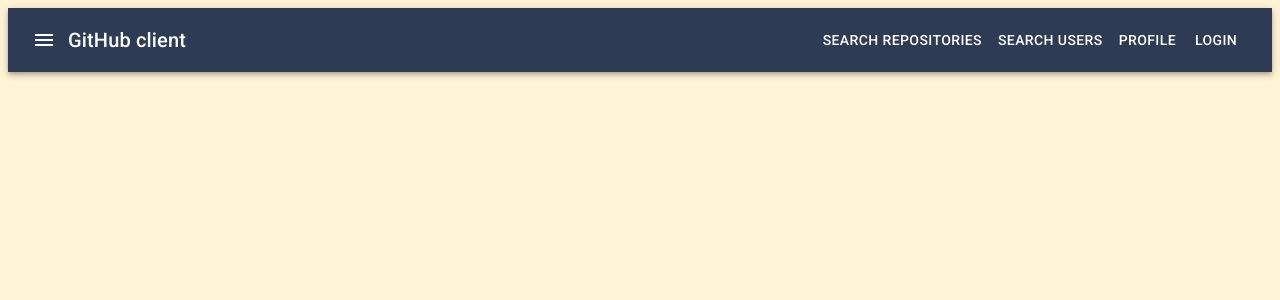
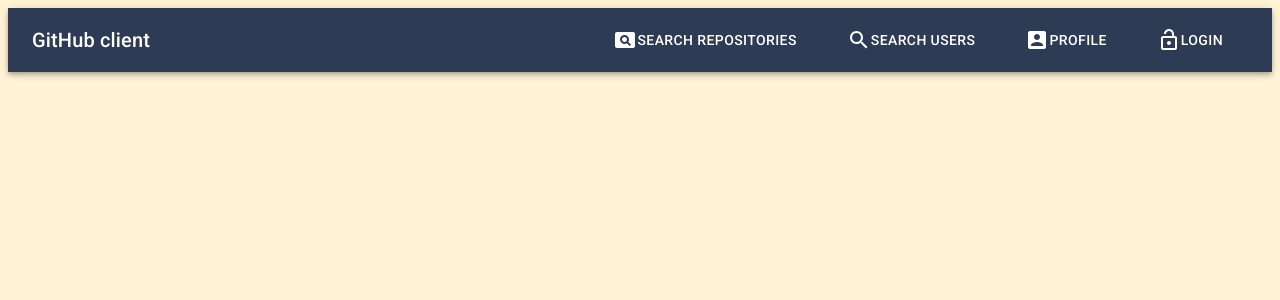
Before and after one commit to RinatGibadullin/gitclient, a React (Create React App) app: page / in a window 1280 px wide. Shown: the top 300 px of the page. Built offline with nearby package versions, Linux system fonts and the light colour scheme; no server answers.

Commit message:
fixed links and UserList

```diff
--- a/src/Components/App.css
+++ b/src/Components/App.css
@@ -30,3 +30,14 @@ li {
 li:hover {
     box-shadow: 0 14px 28px rgba(0,0,0,0.25), 0 10px 10px rgba(0,0,0,0.22);
 }
+
+a:link, a:visited {
+    padding: 14px 25px;
+    text-align: center;
+    text-decoration: none;
+}
+
+a:hover, a:active {
+    background-color: #f4ddb3;
+    border-radius: 25px;
+}
--- a/src/Components/App.js
+++ b/src/Components/App.js
@@ -37,7 +37,10 @@ export const useStyles = makeStyles({
         boxShadow: "0 8px 40px -12px rgba(0,0,0,0.3)",
         "&:hover": {
             boxShadow: "0 16px 70px -12.125px rgba(0,0,0,0.3)"
-        }
+        },
+        display: 'flex',
+        flexWrap: 'wrap',
+        flexDirection: "row",
     },
     media: {
         height: 100,
@@ -58,7 +61,8 @@ export const useStyles = makeStyles({
     avatar: {
         display: "inline-block",
         border: "2px solid white"
-    }
+    },
+
 });
 
 
--- a/src/Components/Login.js
+++ b/src/Components/Login.js
@@ -13,11 +13,6 @@ import Container from '@material-ui/core/Container';
 
 
 const useStyles = makeStyles(theme => ({
-    '@global': {
-        body: {
-            backgroundColor: theme.palette.common.white,
-        },
-    },
     paper: {
         marginTop: theme.spacing(8),
         display: 'flex',
@@ -37,7 +32,7 @@ const useStyles = makeStyles(theme => ({
     },
 }));
 
-export default function Login() {
+const Login = () => {
     const classes = useStyles();
 
     return (
@@ -78,4 +73,5 @@ export default function Login() {
             </div>
         </Container>
     );
-}
+};
+export default Login;
--- a/src/Components/NavBar.js
+++ b/src/Components/NavBar.js
@@ -1,10 +1,12 @@
 import React from 'react'
 import AppBar from "@material-ui/core/AppBar";
 import Toolbar from "@material-ui/core/Toolbar";
-import IconButton from "@material-ui/core/IconButton";
-import MenuIcon from '@material-ui/icons/Menu';
 import Button from "@material-ui/core/Button";
 import Typography from "@material-ui/core/Typography";
+import SearchIcon from '@material-ui/icons/Search';
+import PageviewRoundedIcon from '@material-ui/icons/PageviewRounded';
+import AccountBoxIcon from '@material-ui/icons/AccountBox';
+import LockOpenIcon from '@material-ui/icons/LockOpen';
 
 const style = {
     flexGrow: 1
@@ -15,17 +17,29 @@ const NavBar = () => {
         <div>
             <AppBar style={{ background: '#2e3b55' }} position="static">
                 <Toolbar>
-                    <IconButton edge="start" color="inherit" aria-label="Menu">
-                        <MenuIcon/>
-                    </IconButton>
+                    {/*<IconButton edge="start" color="inherit" aria-label="Menu">*/}
+                    {/*    <MenuIcon/>*/}
+                    {/*</IconButton>*/}
                     <Typography variant="h6" style={style}>
                         GitHub client
                     </Typography>
                     {/*<Button href="/repositories" color="inherit">Repositories</Button>*/}
-                    <Button href="/search/repositories" color="inherit">Search repositories</Button>
-                    <Button href="/search/users" color="inherit">Search users</Button>
-                    <Button href="/profile" color="inherit">Profile</Button>
-                    <Button href="/login" color="inherit">Login</Button>
+                    <Button href="/search/repositories" color="inherit">
+                        <PageviewRoundedIcon/>
+                        Search repositories
+                    </Button>
+                    <Button href="/search/users" color="inherit">
+                        <SearchIcon/>
+                        Search users
+                    </Button>
+                    <Button href="/profile" color="inherit">
+                        <AccountBoxIcon/>
+                        Profile
+                    </Button>
+                    <Button href="/login" color="inherit">
+                        <LockOpenIcon/>
+                        Login
+                    </Button>
                 </Toolbar>
             </AppBar>
         </div>
--- a/src/Components/Profile.js
+++ b/src/Components/Profile.js
@@ -49,8 +49,8 @@ query {
 const Profile = () => {
     const classes = useStyles();
     return <Query query={GET_CURRENT_USER}>
-        {({ data, loading}) => {
-            const { viewer } = data;
+        {({data, loading}) => {
+            const {viewer} = data;
             if (loading || !viewer) {
                 return <div style={{position: 'fixed', top: '50%', left: '50%'}}>
                     <Loader
@@ -87,7 +87,7 @@ const Profile = () => {
                             Repositories
                         </Typography>
                         <hr/>
-                        <div >
+                        <div>
                             <RepositoryList
                                 repositories={viewer.repositories}/>
                         </div>
--- a/src/Components/RepositoryList/RepositoryList.js
+++ b/src/Components/RepositoryList/RepositoryList.js
@@ -18,13 +18,14 @@ const RepositoryList = ({
                 return (
                     <li key={node.id}>
                         <Card className={useStyles.card}>
-                                <CardActionArea>
                             <CardContent>
-                                        <Button>
-                                            <Link to={`/repository/${node.owner.login}/${node.name}`}>{node.name}</Link>
-                                        </Button>
+
+                                <Link to={`/repository/${node.owner.login}/${node.name}`}
+                                      style={{textDecoration: 'none'}}>
+                                    {node.name}
+                                </Link>
+
                             </CardContent>
-                                </CardActionArea>
                             <CardActions>
                                 <Button size="small" color="primary">
                                     {node.viewerHasStarred ? (
--- a/src/Components/User/SearchUsers.js
+++ b/src/Components/User/SearchUsers.js
@@ -30,13 +30,12 @@ query ($user: String!){
 const useStyles = makeStyles(theme => ({
     container: {
         display: 'flex',
-        flexWrap: 'wrap',
     },
     textField: {
         marginLeft: theme.spacing(1),
         marginRight: theme.spacing(1),
         width: 200,
-        align: "center"
+        justifyContent: "center"
     },
 }));
 
@@ -46,6 +45,7 @@ const SearchUsers = () => {
     const [input, setInput] = useState("");
     return (
         <div>
+            <div className={classes.container}>
                 <TextField
                     id="outlined-search"
                     name="name"
@@ -59,6 +59,7 @@ const SearchUsers = () => {
                         setInput(event.target.value);
                     }}
                 />
+            </div>
             <Query query={SEARCH_USER} variables={{user: input}}>
                 {({loading, error, data}) => {
                     if (loading) return (
--- a/src/Components/User/SearchUsersList.js
+++ b/src/Components/User/SearchUsersList.js
@@ -6,7 +6,7 @@ import CardContent from "@material-ui/core/CardContent";
 import {Link} from "react-router-dom";
 import React from "react";
 import Typography from "@material-ui/core/Typography";
-import CardMedia from "@material-ui/core/CardMedia";
+import Avatar from "@material-ui/core/Avatar";
 
 
 const SearchUsersList = ({data}) =>
@@ -16,12 +16,12 @@ const SearchUsersList = ({data}) =>
                 <li>
                     <div key={node.id}>
                         <Card className={useStyles.card}>
-                            <CardActionArea>
-                                <CardMedia
-                                    className={useStyles.media}
-                                    square
-                                    imageUrl={node.avatarUrl}
+                            <div>
+                                <Avatar variant="square"
+                                        src={node.avatarUrl}
+                                        style={{width: '100px', height: '100px'}}
                                 />
+                            </div>
                             <CardContent>
                                 <Typography gutterBottom variant="h5" component="h2">
                                     <Link to={`/user/${node.id}`}>{node.login}</Link>
@@ -30,7 +30,6 @@ const SearchUsersList = ({data}) =>
                                     {node.bio}
                                 </Typography>
                             </CardContent>
-                            </CardActionArea>
                         </Card>
                     </div>
                 </li>
```
Also changed, not shown: src/Components/Repository/Repository.js (+50 -6 lines). Lines whose indentation alone changed are shown as unchanged.
